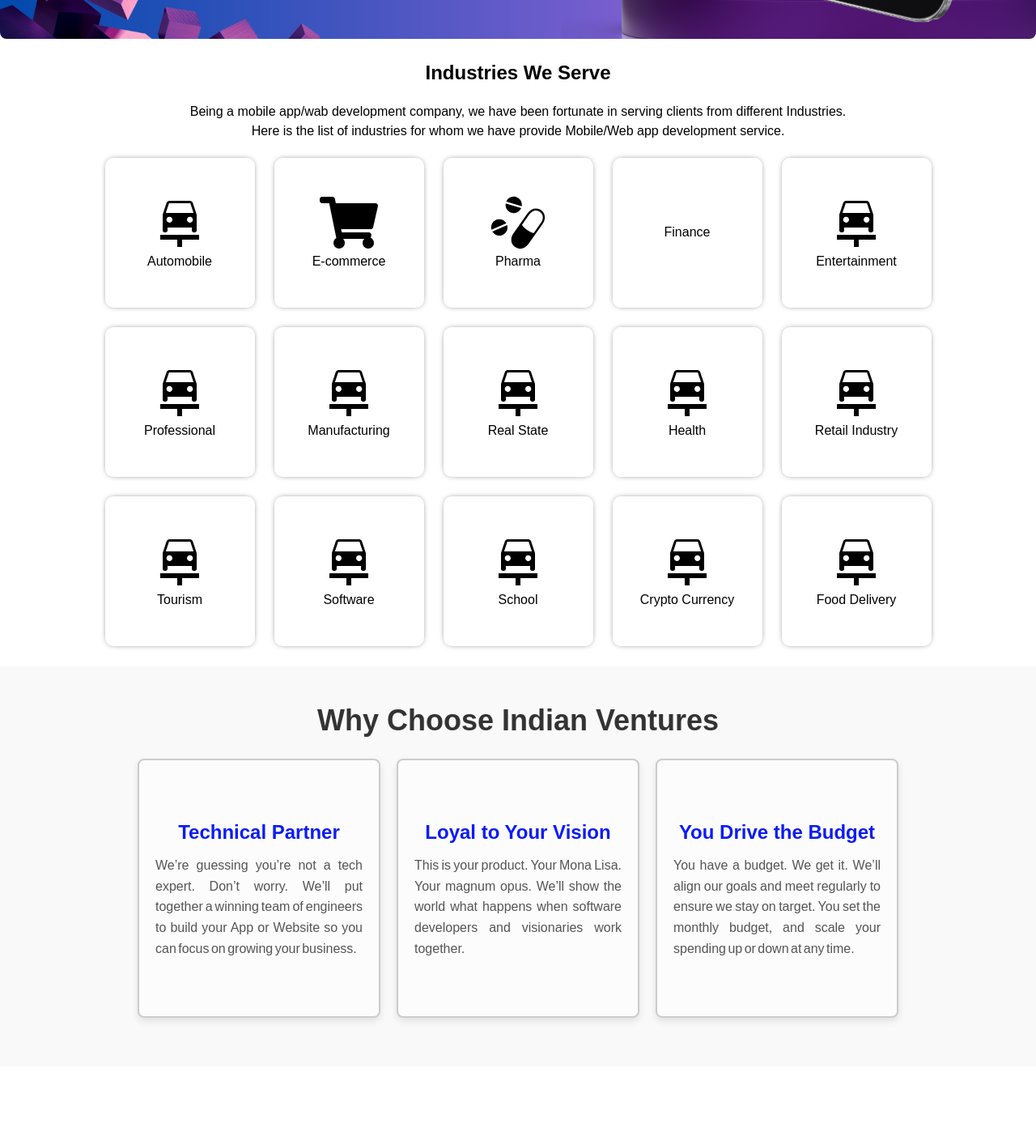
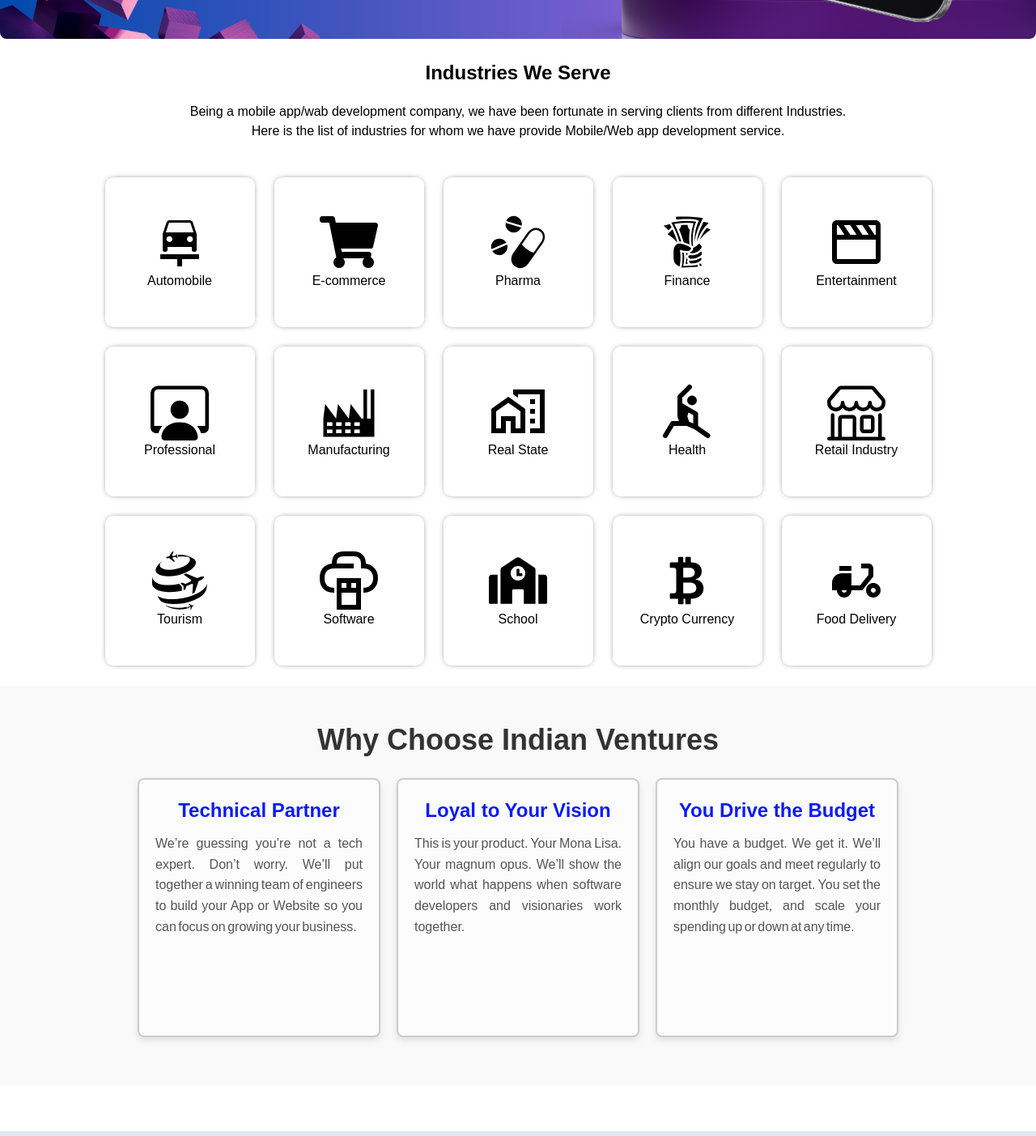
Before and after one commit to surendraSinghKamboj/indian-ventures, a React (Vite) app: page / in a window 1280 px wide. Shown: the part 800-2203 px from the top of the page at 81% size. Built offline with nearby package versions, Linux system fonts and the light colour scheme.

Commit message:
add cards

```diff
--- a/src/components/Home-Page/Navbar/Navbar.jsx
+++ b/src/components/Home-Page/Navbar/Navbar.jsx
@@ -65,18 +65,18 @@
         </div>
         <ul className="md:flex hidden uppercase items-center gap-8 font-[Poppins] nav-links">
           <li>
-            <Link to="/" className="py-7 px-3 inline-block link" >
+            <Link to="/" className="py-[5px] px-3 inline-block link" >
               Home
             </Link>
           </li>
           <NavLinks />
           <li>
-            <Link to="/about" className={`py-7 px-3 inline-block link`}>
+            <Link to="/about" className={`py-[5px] px-3 inline-block link`}>
               ABOUT
             </Link>
           </li>
           <li>
-            <Link to="/contact" className="py-7 px-3 inline-block link">
+            <Link to="/contact" className="py-[5px] px-3 inline-block link">
               CONTACT
             </Link>
           </li>
--- a/src/components/Home-Page/WhyChooseUs.css
+++ b/src/components/Home-Page/WhyChooseUs.css
@@ -3,7 +3,7 @@
     background-color: #f9f9f9;
     padding: 40px;
     text-align: center;
-  }
+}
 
   .why-choose-us-heading h2 {
     font-size: 36px;
@@ -20,7 +20,7 @@
   }
 
   .card-main {
-    flex: 1;
+    /* flex: 1; */
     max-width: 300px;
     min-height: 320px;
     background-color: #ffffff;
@@ -30,14 +30,17 @@
     text-align: center;
     transition: transform 0.2s ease;
     margin-bottom: 20px;
-    display: flex;
-    flex-direction: column;
-    justify-content: center;
+    /* display: flex; */
+    /* flex-direction: column; */
+    /* justify-content: center; */
     border: 2px solid #ccc;
   }
 
   .card-main:hover {
     transform: translateY(-4px);
+    border-radius:10%;
+    color: pink;
+
   }
 
   .card-main h3 {
@@ -68,3 +71,11 @@
   .card-main:nth-child(3) {
     background-color: #fcfcfc;
   }
+
+/* @media screen and (max-width: 768px) {
+  .why-choose-us-container {
+    background-color: #f9f9f9;
+    padding: 40px;
+    text-align: center;
+}
+} */
--- a/src/components/IndustriesWeServe/Industries.css
+++ b/src/components/IndustriesWeServe/Industries.css
@@ -19,8 +19,17 @@
     align-items: center;
     justify-content: center;
     flex-direction: column;
+
 }
 .card:hover{
-  border:solid 1px black;
+  border:solid 1px rgb(211, 208, 208);
+  background-color:rgb(33, 39, 230);
+  color:white;
   box-shadow: rgba(17, 17, 26, 0.1) 0px 4px 16px, rgba(17, 17, 26, 0.1) 0px 8px 24px, rgba(17, 17, 26, 0.1) 0px 16px 56px;
 }
+@media screen and (max-width: 768px) {
+     .card{
+         height: 130px;
+         width: 130px;
+     }
+}
--- a/src/components/IndustriesWeServe/Industries.jsx
+++ b/src/components/IndustriesWeServe/Industries.jsx
@@ -3,14 +3,25 @@
 import {MdCarRepair} from 'react-icons/md';
 import {FaShoppingCart} from 'react-icons/fa';
 import {GiMedicines} from 'react-icons/gi'
-// import {FaMoneyBillTrendUp} from 'react-icons/fa'
+import {GiTakeMyMoney} from 'react-icons/gi'
+import {BiMovie} from 'react-icons/bi'
 
+import {BsPersonWorkspace} from 'react-icons/bs'
+import {MdOutlineHomeWork} from 'react-icons/md'
+import {GiFactory} from 'react-icons/gi'
+import {GrYoga} from 'react-icons/gr'
+import {BsShop} from 'react-icons/bs'
+import {SiYourtraveldottv} from 'react-icons/si'
+import {GrCloudSoftware} from 'react-icons/gr'
+import {FaSchool} from 'react-icons/fa'
+ import {BsCurrencyBitcoin} from 'react-icons/bs'
+import {MdDeliveryDining} from 'react-icons/md'
 
 const Industries = () => {
   return (
     <div className='parent'>
         <h1 className=' text-center text-2xl font-bold '>Industries We Serve</h1>
-        <p className='text-center parent'>Being a mobile app/wab development company, we have
+        <p className='text-center parent pb-6'>Being a mobile app/wab development company, we have
                   been fortunate in serving clients from different Industries.
                   Here is the list of industries for whom we have provide Mobile/Web app development service.
         </p>
@@ -28,51 +39,51 @@
                 <p>Pharma</p>
             </div>
             <div className='card'>
-                 {/* <FaMoneyBillTrendUp className=' text-7xl '/> */}
+               <GiTakeMyMoney className=' text-7xl'/>
                 <p>Finance</p>
             </div>
             <div className='card'>
-                 <MdCarRepair className=' text-7xl ' />
+                 <BiMovie className=' text-7xl ' />
                 <p>Entertainment</p>
             </div>
             <div className='card'>
-                 <MdCarRepair className=' text-7xl ' />
+                 <BsPersonWorkspace className=' text-7xl ' />
                 <p>Professional</p>
             </div>
             <div className='card'>
-                 <MdCarRepair className=' text-7xl ' />
+                 <GiFactory className=' text-7xl ' />
                 <p>Manufacturing</p>
             </div>
             <div className='card'>
-                 <MdCarRepair className=' text-7xl ' />
+                 <MdOutlineHomeWork className=' text-7xl ' />
                 <p>Real State</p>
             </div>
             <div className='card'>
-                 <MdCarRepair className=' text-7xl ' />
+                 <GrYoga className=' text-7xl ' />
                 <p>Health</p>
             </div>
             <div className='card'>
-                 <MdCarRepair className=' text-7xl ' />
+                 <BsShop className=' text-7xl ' />
                 <p>Retail Industry</p>
             </div>
             <div className='card'>
-                 <MdCarRepair className=' text-7xl ' />
+                 <SiYourtraveldottv className=' text-7xl ' />
                 <p>Tourism</p>
             </div>
             <div className='card'>
-                 <MdCarRepair className=' text-7xl ' />
+                 <GrCloudSoftware className=' text-7xl ' />
                 <p>Software</p>
             </div>
             <div className='card'>
-                 <MdCarRepair className=' text-7xl ' />
+                 <FaSchool className=' text-7xl ' />
                 <p>School</p>
             </div>
             <div className='card'>
-                 <MdCarRepair className=' text-7xl ' />
+                 <BsCurrencyBitcoin className=' text-7xl ' />
                 <p>Crypto Currency</p>
             </div>
             <div className='card'>
-                 <MdCarRepair className=' text-7xl ' />
+                 <MdDeliveryDining className=' text-7xl ' />
                 <p>Food Delivery</p>
             </div>
         </div>
--- a/src/index.css
+++ b/src/index.css
@@ -20,7 +20,7 @@
     --main-Heading-Color:black;
     --icon-Color: black;
     --background-Color:white;
-    --default-Top-line-bg-Clr: black;
+    --default-Top-line-bg-Clr: rgb(0, 0, 0);
     --default-Top-line-text-Clr: white;
     --def-icon-color:white;
 
@@ -51,11 +51,9 @@
 /* Style for the links */
 
 .link:hover{
-    padding: 7px 20px; /* Adjust padding as needed */
+   border-radius: 20px;
     background-color:blue; /* Set the initial background color */
     color: rgb(249, 247, 247); /* Set the initial text color */
-
-    border-radius:30px; /* Adjust the border radius as needed */
+     /* Adjust the border radius as needed */
     text-decoration: none; /* Remove underline from links */
-    transition: background-color 0.3s, color 0.3s, border-color 0.3s; /* Add transition effects */
 }
```
Also changed, not shown: src/components/Home-Page/Footer/Footer.jsx (+20 -20 lines), 1 other file (tests, documents, lock files or other folders).
